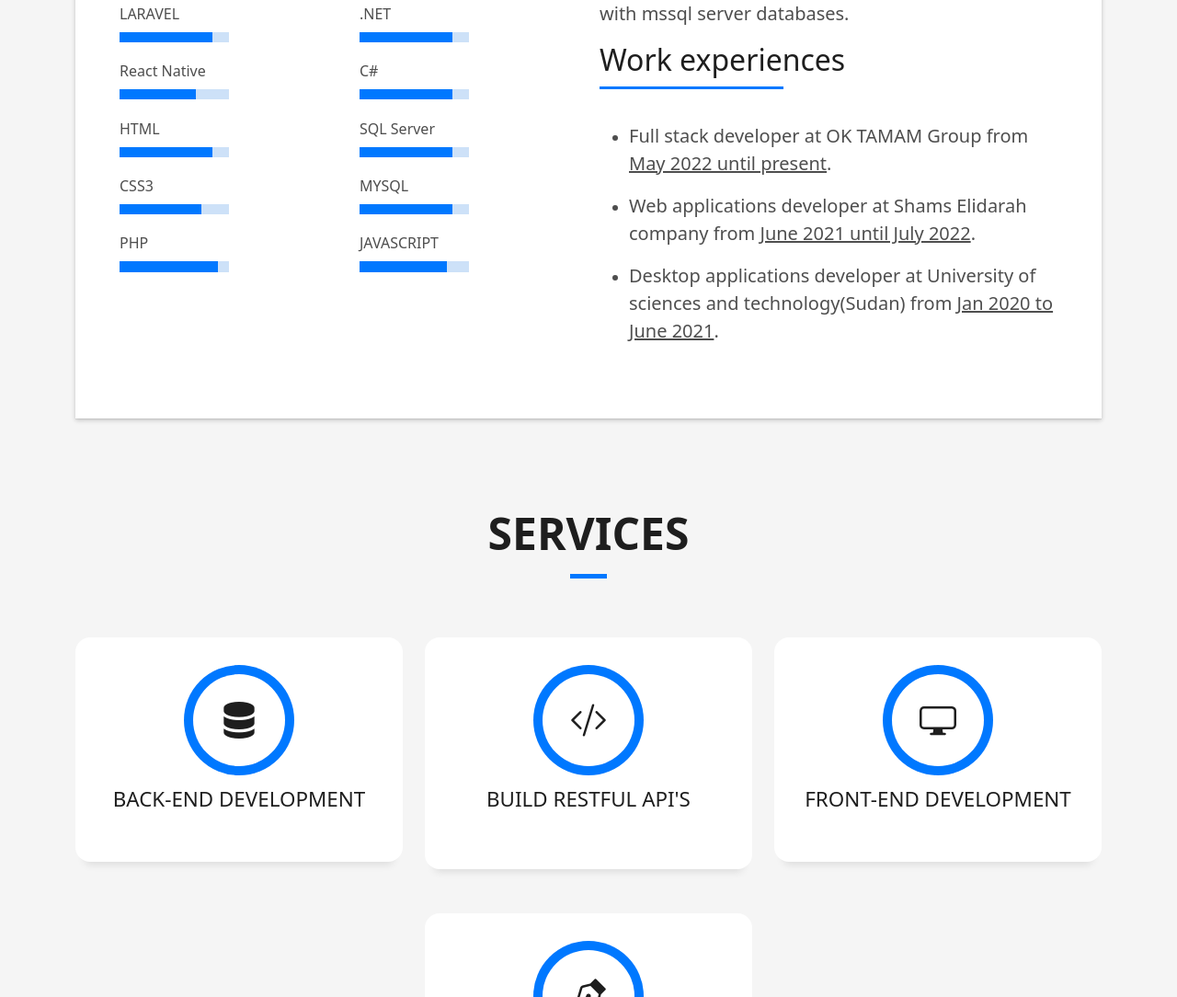
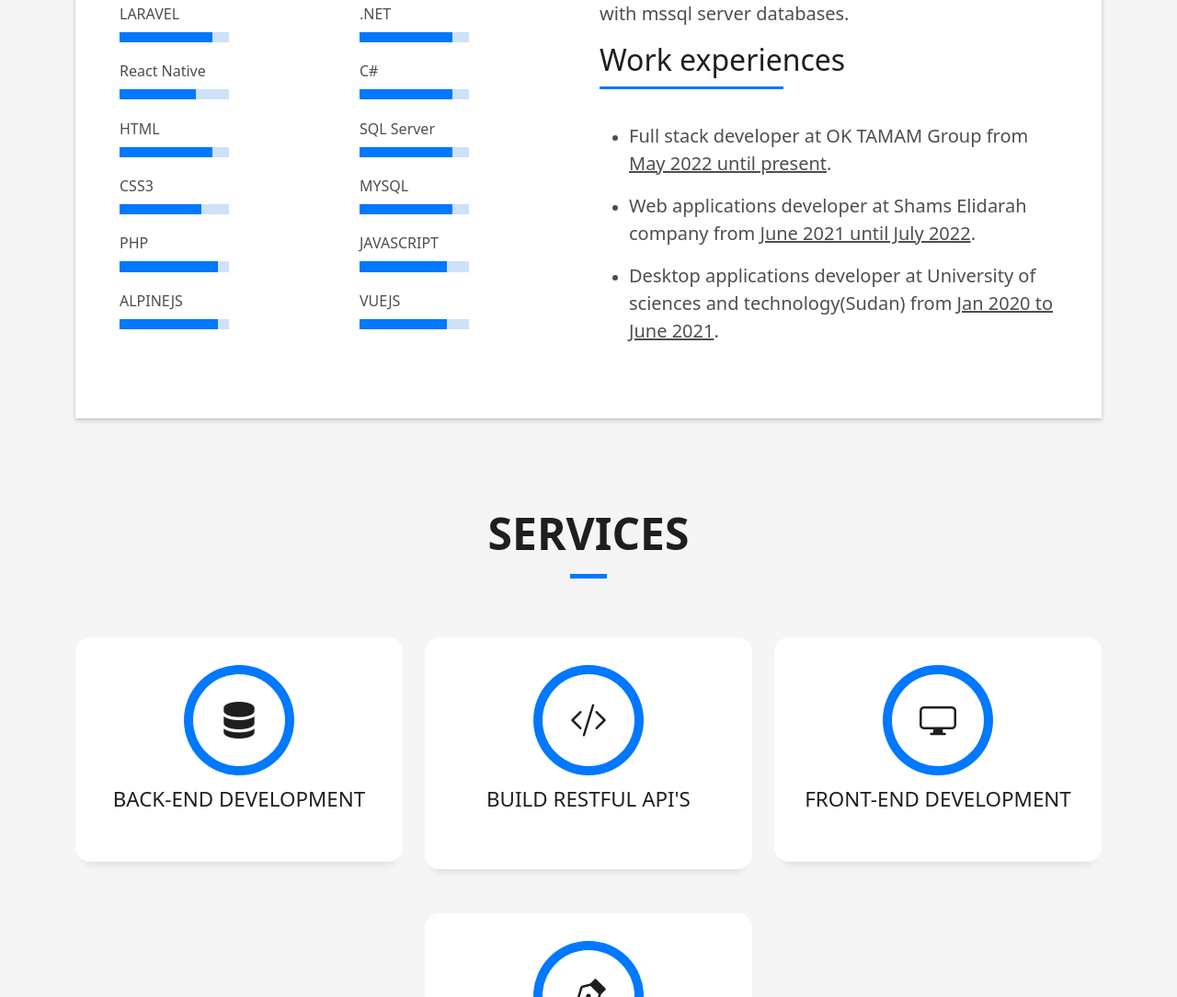
Before and after one commit to Hazim-Hafiz/hazim-hafiz.github.io, a plain HTML site: page index.html in a window 1280 px wide. Shown: the part 1210-2294 px from the top of the page at 92% size. Drawn offline with Linux system fonts and the light colour scheme.

Commit message:
add skills

```diff
--- a/index.html
+++ b/index.html
@@ -107,6 +107,10 @@
                         <div class="progress">
                           <div class="progress-bar" role="progressbar" style="width: 90%" aria-valuenow="90" aria-valuemin="0" aria-valuemax="100"></div>
                         </div>
+                        <span>ALPINEJS</span>
+                        <div class="progress">
+                          <div class="progress-bar" role="progressbar" style="width: 90%" aria-valuenow="90" aria-valuemin="0" aria-valuemax="100"></div>
+                        </div>
 
                       </div>
                     </div>
@@ -131,6 +135,10 @@
                               <div class="progress-bar" role="progressbar" style="width: 85%;" aria-valuenow="85" aria-valuemin="0" aria-valuemax="100"></div>
                             </div>
                             <span>JAVASCRIPT</span>
+                            <div class="progress">
+                              <div class="progress-bar" role="progressbar" style="width: 80%" aria-valuenow="80" aria-valuemin="0" aria-valuemax="100"></div>
+                            </div>
+                            <span>VUEJS</span>
                             <div class="progress">
                               <div class="progress-bar" role="progressbar" style="width: 80%" aria-valuenow="80" aria-valuemin="0" aria-valuemax="100"></div>
                             </div>
```
